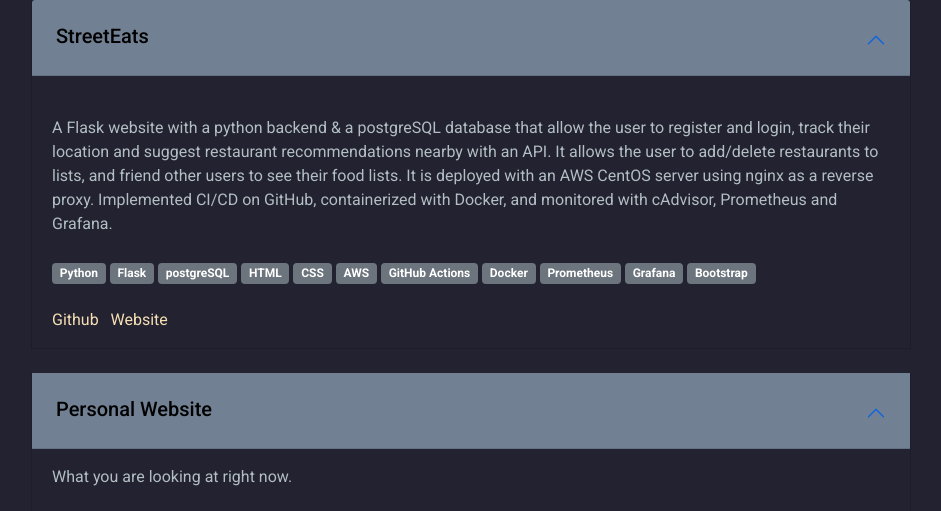
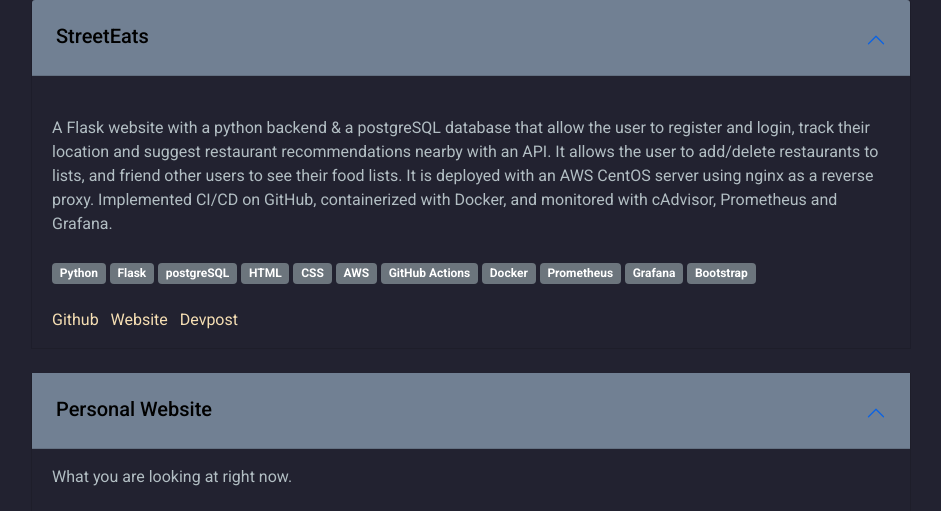
Before and after one commit to janellewong/MLH-Flask-Portfolio, a Flask app: page / in a window 1280 px wide, after a click on "StreetEats". Shown: the part 2859-3370 px from the top of the page, without its empty margins (169-1110 px from the left). Run offline with Flask 2, Linux system fonts and the light colour scheme; some libraries are stand-ins or nearby versions.

Commit message:
change domain

```diff
--- a/app/templates/projects.html
+++ b/app/templates/projects.html
@@ -34,7 +34,7 @@
               <span class="badge bg-secondary">Grafana</span>
               <span class="badge bg-secondary">Bootstrap</span>
               <br><br>
-              <a href="https://github.com/janellewong/StreetEats">Github</a> &nbsp; <a href="https://street-eats.tech/">Website</a>
+              <a href="https://github.com/janellewong/StreetEats">Github</a> &nbsp; <a href="https://street-eats.tech/">Website</a> &nbsp; <a href="https://devpost.com/software/streeteats">Devpost</a>
 
 
 
```
Also changed, not shown: 1 other file.
